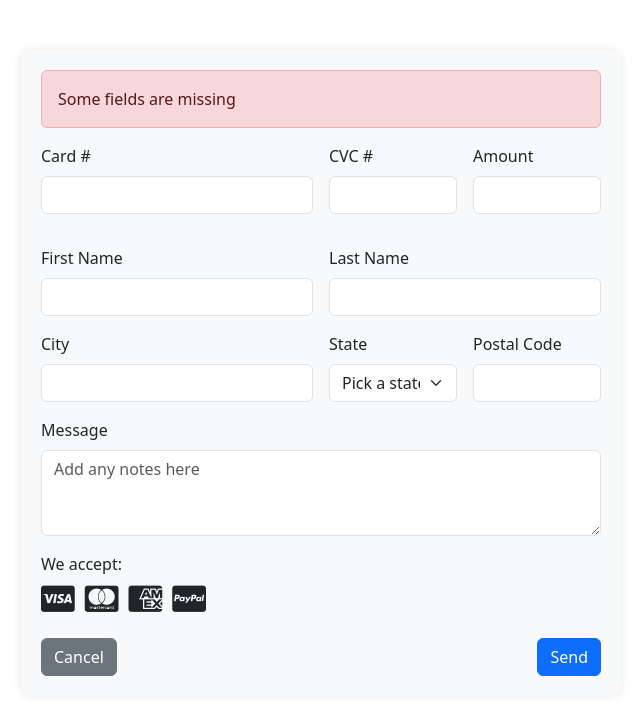
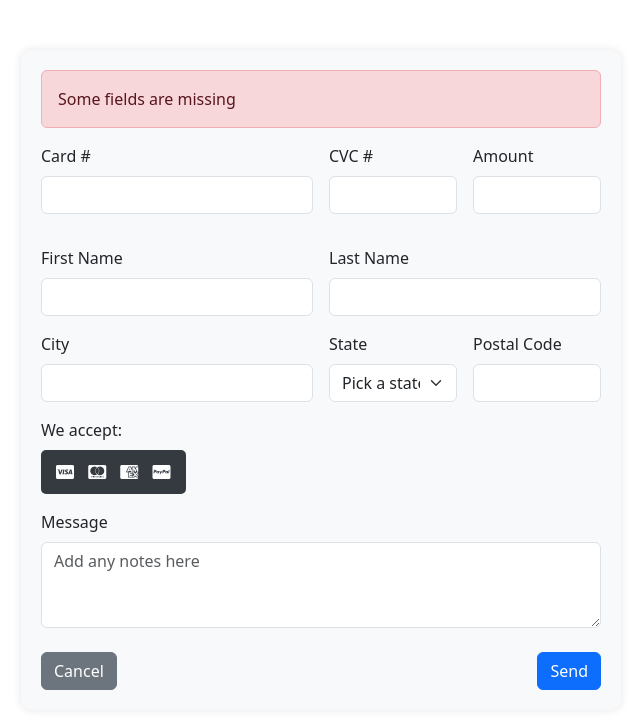
Before and after one commit to 4GeeksAcademy/fs-pt-100-formulario-html-Jorge-Moreno, a plain HTML site: page index.html in a window 1280 px wide. Shown: the whole page, without its empty margins (319-959 px from the left). Drawn offline with nearby package versions, Linux system fonts and the light colour scheme.

Commit message:
First Commit

```diff
--- a/index.html
+++ b/index.html
@@ -5,7 +5,7 @@
 <meta name="viewport" content="width=device-width, initial-scale=1.0">
 <title>Formulario de Pago</title>
 <link href="https://cdn.jsdelivr.net/npm/bootstrap@5.3.2/dist/css/bootstrap.min.css" rel="stylesheet">
-<link rel="stylesheet" href="https://cdnjs.cloudflare.com/ajax/libs/font-awesome/6.4.2/css/all.min.css"> <!-- Íconos -->
+<link rel="stylesheet" href="https://cdnjs.cloudflare.com/ajax/libs/font-awesome/6.4.2/css/all.min.css">
 <style>
 .payment-form {
 max-width: 600px;
@@ -15,20 +15,33 @@ background-color: #f8f9fa;
 border-radius: 10px;
 box-shadow: 0 0 10px rgba(0, 0, 0, 0.1);
 }
-.payment-icons i {
-font-size: 30px;
-margin-right: 10px;
+.payment-options {
+background-color: #343a40;
+padding: 10px;
+border-radius: 5px;
+display: inline-block;
+}
+.payment-options label {
+color: white;
+margin: 0 5px;
+cursor: pointer;
+}
+.payment-options input[type="radio"] {
+display: none;
+}
+.payment-options input[type="radio"]:checked + label {
+background-color: #495057;
+border-radius: 5px;
+padding: 5px 10px;
 }
 </style>
 </head>
 <body>
 <div class="container">
 <form class="payment-form needs-validation" novalidate>
-<!-- Mensaje de error -->
 <div class="alert alert-danger" role="alert">
 Some fields are missing
 </div>
-    <!-- Campos de Tarjeta -->
     <div class="row g-3">
         <div class="col-md-6">
             <label for="cardNumber" class="form-label">Card #</label>
@@ -43,7 +56,6 @@ Some fields are missing
             <input type="number" class="form-control" id="amount" required>
         </div>
     </div>
-    <!-- Nombre y Dirección -->
     <div class="row g-3 mt-3">
         <div class="col-md-6">
             <label for="firstName" class="form-label">First Name</label>
@@ -71,30 +83,34 @@ Some fields are missing
             <input type="text" class="form-control" id="postalCode" required>
         </div>
     </div>
-    <!-- Mensaje -->
+    <div class="mt-3">
+        <label class="form-label">We accept:</label></br>
+        <div class="payment-options">
+            <input type="radio" id="visa" name="payment" value="visa">
+            <label for="visa"><i class="fa-brands fa-cc-visa"></i></label>
+
+            <input type="radio" id="mastercard" name="payment" value="mastercard">
+            <label for="mastercard"><i class="fa-brands fa-cc-mastercard"></i></label>
+
+            <input type="radio" id="amex" name="payment" value="amex">
+            <label for="amex"><i class="fa-brands fa-cc-amex"></i></label>
+
+            <input type="radio" id="paypal" name="payment" value="paypal">
+            <label for="paypal"><i class="fa-brands fa-cc-paypal"></i></label>
+        </div>
+    </div>
     <div class="mt-3">
         <label for="message" class="form-label">Message</label>
         <textarea class="form-control" id="message" rows="3" placeholder="Add any notes here"></textarea>
     </div>
-    <!-- Métodos de Pago -->
-    <div class="mt-3">
-        <label class="form-label">We accept:</label>
-        <div class="d-flex payment-icons">
-            <i class="fa-brands fa-cc-visa"></i>
-            <i class="fa-brands fa-cc-mastercard"></i>
-            <i class="fa-brands fa-cc-amex"></i>
-            <i class="fa-brands fa-cc-paypal"></i>
-        </div>
-    </div>
-    <!-- Botones -->
     <div class="d-flex justify-content-between mt-4">
         <button type="button" class="btn btn-secondary">Cancel</button>
         <button type="submit" class="btn btn-primary">Send</button>
     </div>
 </form>
 </div>
+
 <script>
-// Validaciones de Bootstrap
 (function () {
 'use strict'
 var forms = document.querySelectorAll('.needs-validation')
@@ -110,6 +126,7 @@ form.classList.add('was-validated')
 })
 })()
 </script>
+
 <script src="https://cdn.jsdelivr.net/npm/bootstrap@5.3.2/dist/js/bootstrap.bundle.min.js"></script>
 </body>
 </html>
```
